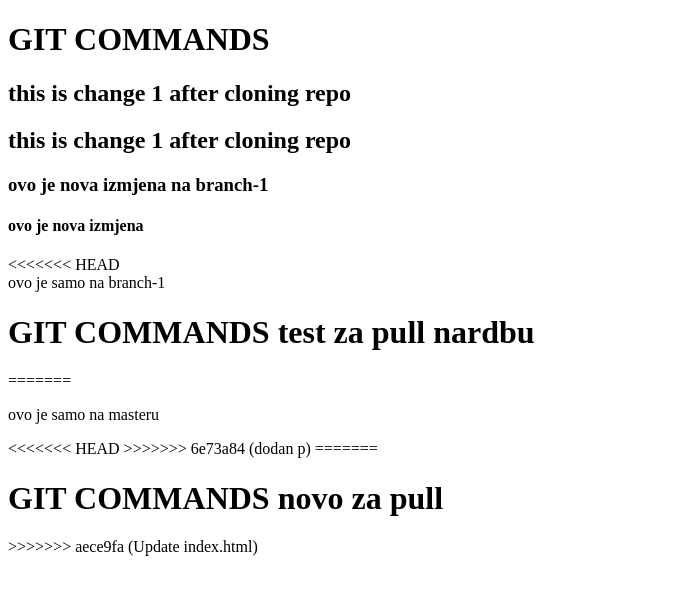
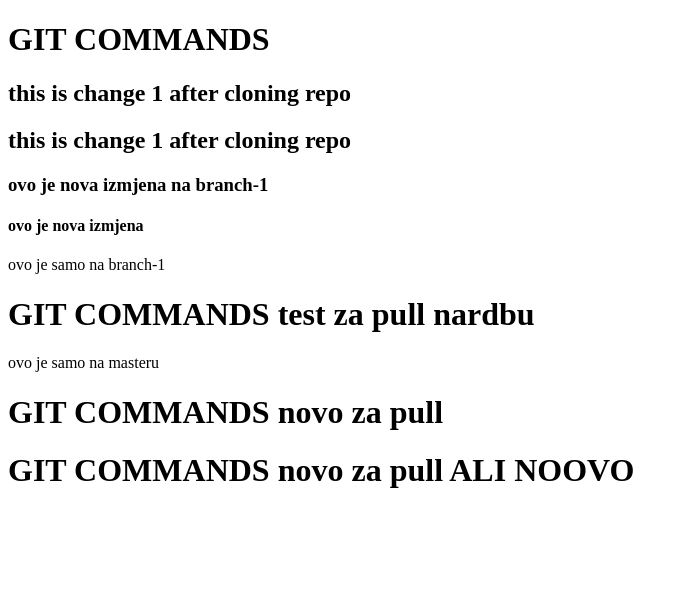
Before and after one commit to NoelaOst/GIT-commands-npm-testing, a plain HTML site: page index.html in a window 1280 px wide. Shown: the whole page, without its empty margins (0-688 px from the left). Drawn offline with Linux system fonts and the light colour scheme.

Commit message:
Update index.html

```diff
--- a/index.html
+++ b/index.html
@@ -13,17 +13,12 @@
       <h2>this is change 1 after cloning repo</h2>
       <h3>ovo je nova izmjena na branch-1</h3>
       <h4>ovo je nova izmjena</h4>
-<<<<<<< HEAD
+
       <div>ovo je samo na branch-1</div>
       <h1>GIT COMMANDS test za pull nardbu</h1>
-
-=======
       <p>ovo je samo na masteru</p>
-<<<<<<< HEAD
->>>>>>> 6e73a84 (dodan p)
-=======
       <h1>GIT COMMANDS novo za pull</h1>
->>>>>>> aece9fa (Update index.html)
+      <h1>GIT COMMANDS novo za pull ALI NOOVO</h1>
     </main>
   </body>
 </html>
```
